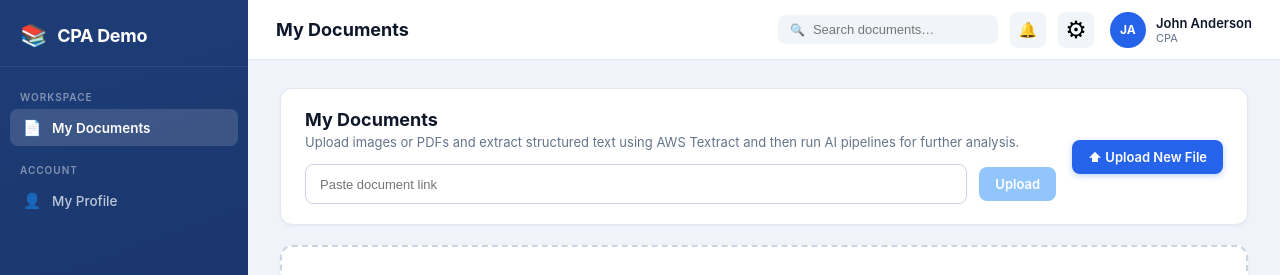
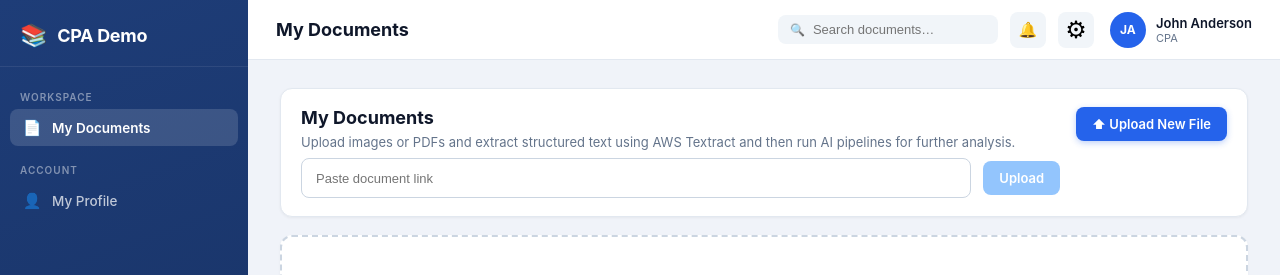
Before and after one commit to hza/cpademo, a React (Vite) app in the folder frontend/: page / in a window 1280 px wide. Shown: the top 275 px of the page. Built offline with nearby package versions, Linux system fonts and the light colour scheme; no server answers.

Commit message:
Refactor section header styles for improved layout and spacing

```diff
--- a/frontend/src/styles.css
+++ b/frontend/src/styles.css
@@ -102,19 +102,20 @@ button{cursor:pointer;border:none;background:none;font-family:inherit;font-size:
 .section-header-card{
   background:#fff;border-radius:12px;
   border:1px solid #e2e8f0;
-  padding:20px 24px;
-  display:flex;align-items:center;justify-content:space-between;
+  padding:18px 20px;
+  display:flex;align-items:flex-start;justify-content:space-between;
   gap:16px;
-  margin-bottom:20px;
+  margin-bottom:18px;
   box-shadow:0 1px 3px rgba(0,0,0,0.05);
 }
 .section-header-main{flex:1;min-width:0}
-.section-title{font-size:18px;font-weight:700;color:#0f172a;margin-bottom:4px}
-.section-sub{color:#64748b;font-size:13px}
+.section-title{font-size:18px;font-weight:700;color:#0f172a;margin-bottom:6px}
+.section-sub{color:#64748b;font-size:13px;margin-bottom:8px}
 
 .link-upload-row{
   display:flex;align-items:center;gap:12px;
-  margin-top:14px;
+  margin-top:6px;
+  width:100%;
 }
 .link-upload-input{
   flex:1;min-width:0;
```
